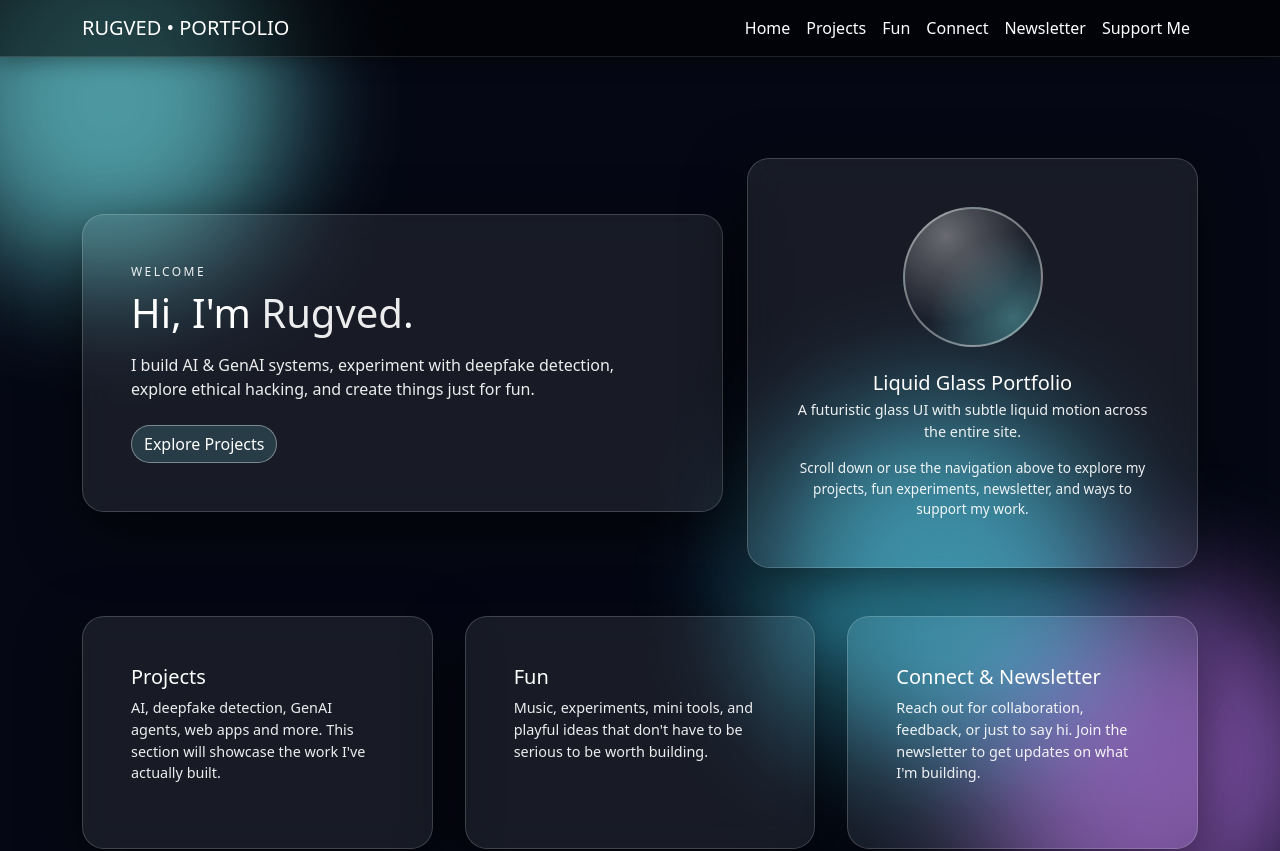
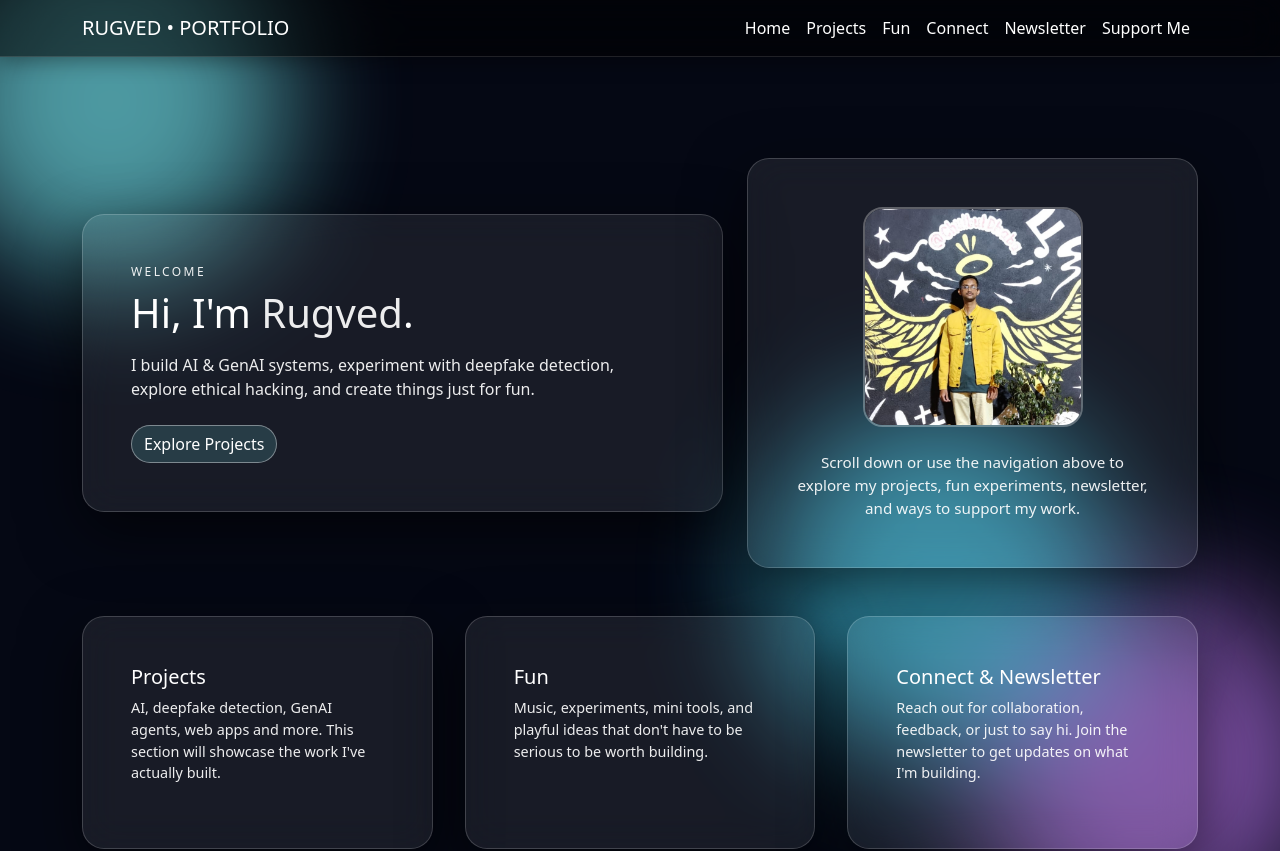
Before and after one commit to joshirugved11/portfolio, a Next.js app: page / in a window 1280 px wide. Shown: the top 851 px of the page. Built offline with nearby package versions, Linux system fonts and the light colour scheme; no server answers.

Commit message:
added personal profile photo along with updated home page

```diff
--- a/app/page.js
+++ b/app/page.js
@@ -1,6 +1,7 @@
 // app/page.js
 import GlassCard from '../components/GlassCard';
 import Link from 'next/link';
+import Image from 'next/image';
 
 export default function HomePage() {
   return (
@@ -10,15 +11,20 @@ export default function HomePage() {
         <div className="row align-items-center g-4">
           <div className="col-lg-7 fade-up">
             <GlassCard>
-              <p className="text-uppercase mb-2" style={{ letterSpacing: '0.2em', fontSize: '0.75rem' }}>
+              <p
+                className="text-uppercase mb-2"
+                style={{ letterSpacing: '0.2em', fontSize: '0.75rem' }}
+              >
                 Welcome
               </p>
+
               <h1 className="hero-title mb-3">
                 Hi, I&apos;m <span className="hero-highlight">Rugved</span>.
               </h1>
+
               <p className="hero-tagline mb-4">
-                I build AI & GenAI systems, experiment with deepfake detection, explore ethical
-                hacking, and create things just for fun.
+                I build AI & GenAI systems, experiment with deepfake detection,
+                explore ethical hacking, and create things just for fun.
               </p>
 
               <div className="d-flex flex-wrap gap-3">
@@ -29,27 +35,33 @@ export default function HomePage() {
             </GlassCard>
           </div>
 
+          {/* RIGHT SIDE CARD WITH YOUR PHOTO */}
           <div className="col-lg-5 fade-up delay-1">
             <GlassCard className="text-center">
-              <div
-                style={{
-                  width: 140,
-                  height: 140,
-                  borderRadius: '999px',
-                  margin: '0 auto 1.5rem',
-                  border: '2px solid rgba(255,255,255,0.4)',
-                  background:
-                    'radial-gradient(circle at 30% 20%, rgba(255,255,255,0.35), transparent 60%), radial-gradient(circle at 80% 80%, rgba(125,249,255,0.35), transparent 55%)',
-                }}
-              />
-              <h2 className="h5 mb-1">Liquid Glass Portfolio</h2>
-              <p className="text-muted mb-3" style={{ fontSize: '0.9rem' }}>
-                A futuristic glass UI with subtle liquid motion across the entire site.
+
+              {/* Your Photo */}
+              <div style={{ marginBottom: '1.5rem' }}>
+                <Image
+                  src="/profile.jpg"   // 👈 Put your photo in public folder with this name
+                  alt="Rugved Joshi"
+                  width={220}
+                  height={220}
+                  style={{
+                    borderRadius: '20px',
+                    objectFit: 'cover',
+                    border: '2px solid rgba(255,255,255,0.3)'
+                  }}
+                />
+              </div>
+
+              <p
+                className="mb-0"
+                style={{ fontSize: '0.95rem', opacity: 0.9 }}
+              >
+                Scroll down or use the navigation above to explore my projects,
+                fun experiments, newsletter, and ways to support my work.
               </p>
-              <p className="mb-0" style={{ fontSize: '0.85rem', opacity: 0.9 }}>
-                Scroll down or use the navigation above to explore my projects, fun experiments,
-                newsletter, and ways to support my work.
-              </p>
+
             </GlassCard>
           </div>
         </div>
@@ -61,27 +73,25 @@ export default function HomePage() {
           <GlassCard>
             <h3 className="h5 mb-2">Projects</h3>
             <p className="mb-3 text-muted" style={{ fontSize: '0.9rem' }}>
-              AI, deepfake detection, GenAI agents, web apps and more. This section will showcase
-              the work I&apos;ve actually built.
+              AI, deepfake detection, GenAI agents, web apps and more.
+              This section will showcase the work I&apos;ve actually built.
             </p>
           </GlassCard>
 
           <GlassCard>
             <h3 className="h5 mb-2">Fun</h3>
             <p className="mb-3 text-muted" style={{ fontSize: '0.9rem' }}>
-              Music, experiments, mini tools, and playful ideas that don&apos;t have to be
-              serious to be worth building.
+              Music, experiments, mini tools, and playful ideas that don&apos;t
+              have to be serious to be worth building.
             </p>
           </GlassCard>
 
           <GlassCard>
             <h3 className="h5 mb-2">Connect & Newsletter</h3>
             <p className="mb-3 text-muted" style={{ fontSize: '0.9rem' }}>
-              Reach out for collaboration, feedback, or just to say hi. Join the newsletter to get
-              updates on what I&apos;m building.
+              Reach out for collaboration, feedback, or just to say hi.
+              Join the newsletter to get updates on what I&apos;m building.
             </p>
-            <div className="d-flex flex-wrap gap-2">
-            </div>
           </GlassCard>
         </div>
       </section>
```
Also changed, not shown: public/profile.jpg (added).
